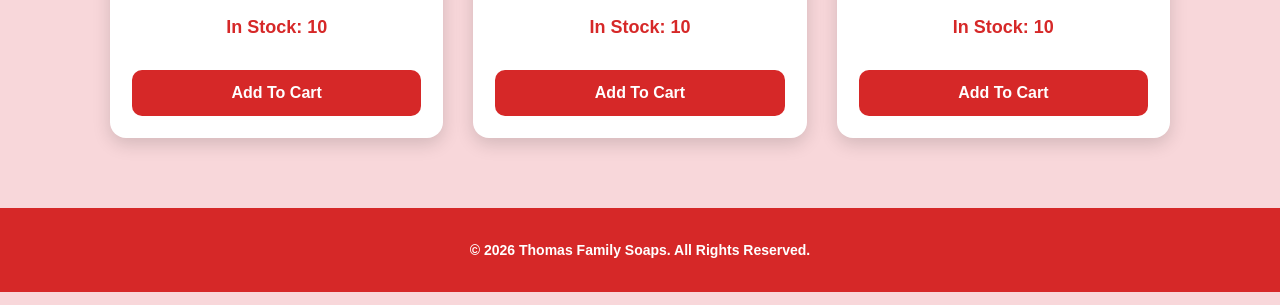
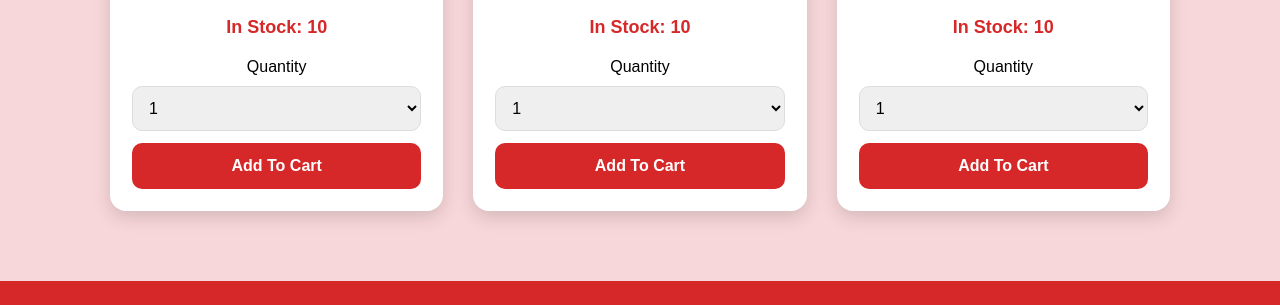
Before and after one commit to Thomasfamillysoaps/thomas-family-soaps, a website: page index.html in a window 1280 px wide. Shown: the part 1154-1459 px from the top of the page. Drawn offline with Linux system fonts and the light colour scheme; no server answers.

Commit message:
Add files via upload

```diff
--- a/index.html
+++ b/index.html
@@ -39,30 +39,75 @@
         <div class="featured-grid">
 
             <div class="featured-card">
+                <a href="monkey-business.html">
                 <img src="Monkey business.png" alt="Monkey Business Soap">
                 <h3>Monkey Business</h3>
+                </a>
                 <p>$7.00</p>
                 <p class="stock-status" id="stock-monkey">Loading Stock....</p>
+             <label for="qty-monkey">Quantity</label>
+                <select id="qty-monkey">
+                    <option value="1">1</option>
+                    <option value="2">2</option>
+                    <option value="3">3</option>
+                    <option value="4">4</option>
+                    <option value="5">5</option>
+                    <option value="6">6</option>
+                    <option value="7">7</option>
+                    <option value="8">8</option>
+                    <option value="9">9</option>
+                    <option value="10">10</option>
+                </select>
                  <button id="btn-monkey" onclick="addToCartWithStock('Monkey Business', 7, 'Monkey business.png', 'stock-monkey', 'btn-monkey')">
                     Add To Cart
                 </button>
             </div>
 
             <div class="featured-card">
+                <a href="just-peachy.html">
                 <img src="justpeachy.png" alt="Just Peachy Soap">
                 <h3>Just Peachy</h3>
+                </a>
                 <p>$7.00</p>
                 <p class="stock-status" id="stock-peachy">Loading Stock....</p>
+                <label for="qty-peachy">Quantity</label>
+                <select id="qty-peachy">
+                    <option value="1">1</option>
+                    <option value="2">2</option>
+                    <option value="3">3</option>
+                    <option value="4">4</option>
+                    <option value="5">5</option>
+                    <option value="6">6</option>
+                    <option value="7">7</option>
+                    <option value="8">8</option>
+                    <option value="9">9</option>
+                    <option value="10">10</option>
+                </select>
                 <button id="btn-peachy" onclick="addToCartWithStock('Just Peachy', 7, 'justpeachy.png', 'stock-peachy', 'btn-peachy')">
                     Add To Cart
                 </button>
             </div>
 
             <div class="featured-card">
+                <a href="green-apple.html">
                 <img src="GreenApple.png" alt="Green Apple Soap">
                 <h3>Green Apple</h3>
+                </a>
                 <p>$7.00</p>
                 <p class="stock-status" id="stock-apple">Loading Stock....</p>
+             <label for="qty-apple">Quantity</label>
+                <select id="qty-apple">
+                    <option value="1">1</option>
+                    <option value="2">2</option>
+                    <option value="3">3</option>
+                    <option value="4">4</option>
+                    <option value="5">5</option>
+                    <option value="6">6</option>
+                    <option value="7">7</option>
+                    <option value="8">8</option>
+                    <option value="9">9</option>
+                    <option value="10">10</option>
+                </select>
                 <button id="btn-apple" onclick="addToCartWithStock('Green Apple', 7, 'GreenApple.png', 'stock-apple', 'btn-apple')">
     Add To Cart
 </button>
```
Also changed, not shown: beach-bum.html (+1 -1 lines), cart.html (+1 -1 lines), georgia-peaches.html (renamed from midnight-freeze.html, +7 -7 lines), green-apple.html (+1 -1 lines), monkey-business.html (+1 -1 lines), orders.html (+1 -1 lines), success.html (+1 -1 lines), tropical-breeze.html (+1 -1 lines).
